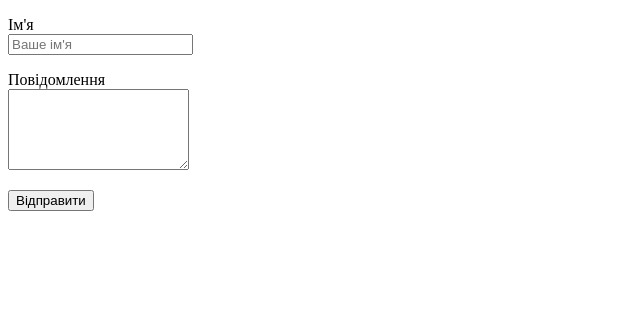
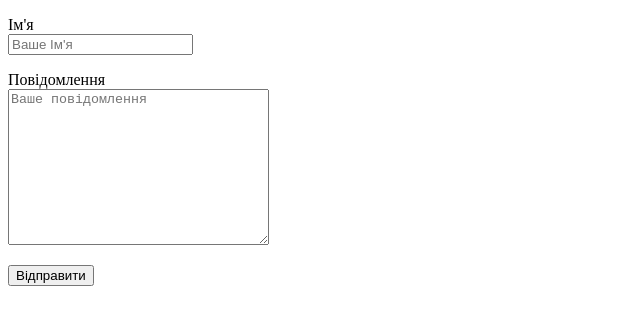
Before and after one commit to SlavaAndreievvvv/form, a plain HTML site: page index.html in a window 1280 px wide. Shown: the whole page, without its empty margins (0-640 px from the left). Drawn offline with Linux system fonts and the light colour scheme.

Commit message:
changed and started working

```diff
--- a/index.html
+++ b/index.html
@@ -4,33 +4,30 @@
     <meta charset="UTF-8" />
     <meta http-equiv="X-UA-Compatible" content="IE=edge" />
     <meta name="viewport" content="width=device-width, initial-scale=1.0" />
-    <title>Slava</title>
+    <title>Form</title>
   </head>
   <body>
-    <form action="https://sandbox.merge.academy/api/message" method="POST">
+    <form action="https://sandbox.merge.academy/api/message" method="post">
       <p>
-        <label for="name">Ім'я</label>
-        <br />
+        <label for="name">Ім'я</label><br />
         <input
-          type="text"
-          id="name"
+          type="name"
+          name="name"
           required
           minlength="2"
           maxlength="40"
-          placeholder="Ваше ім'я"
+          placeholder="Ваше Ім'я"
         />
       </p>
       <p>
-        <label for="message">Повідомлення</label>
-        <br />
+        <label for="message">Повідомлення</label><br />
         <textarea
-          name="text"
+          name="message"
           id="message"
-          rows="5"
-          required
-          placeholder=" Ваше повідомлення"
-        >
-        </textarea>
+          cols="30"
+          rows="10"
+          placeholder="Ваше повідомлення"
+        ></textarea>
       </p>
       <button type="submit">Відправити</button>
     </form>
```
